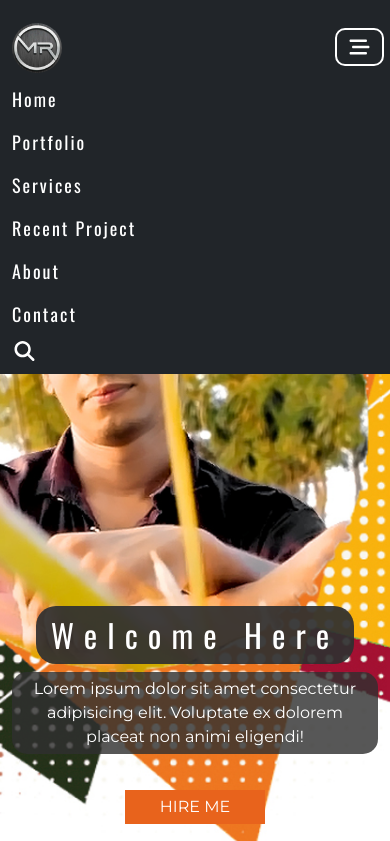
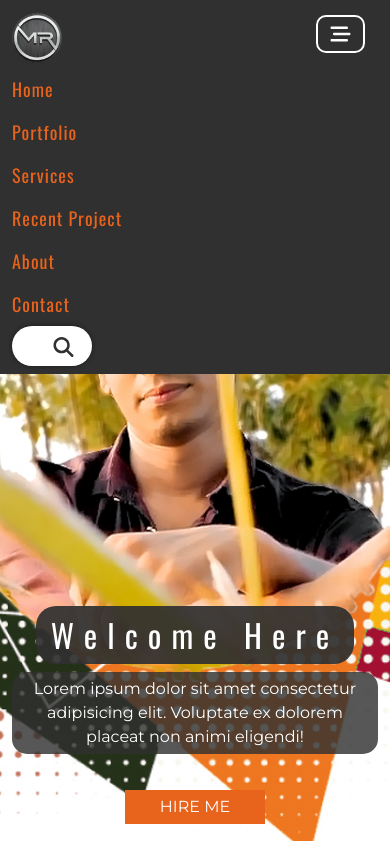
Before and after one commit to md-rasel-mahmud/mizanur-rahman-portfolio, a plain HTML site: page index.html in a window 390 px wide. Both pictures are taken after a click on the button "Toggle navigation". Shown: the top 841 px of the page. Drawn offline with Linux system fonts and the light colour scheme.

Commit message:
Navber upgreted

```diff
--- a/css/responsive.css
+++ b/css/responsive.css
@@ -1,6 +1,6 @@
 @media (max-width: 821px) {
     .banner-bg{
-        background-position: top right 12%;
+        background-position: top right 18%;
     }
     .banner-content{
         align-items: center;
@@ -27,4 +27,49 @@
     .rp-responsive{
         flex-direction: column-reverse;
     }
+    .scrolling-active{
+        color: #fff;
+        background: #303030;
+    }
+    .search input{
+        background: #fff;
+        border: none;
+    }
+    .search a {
+        top: 15%;
+    }
+    .scrolling-active .search input{
+        background: #fff;
+        border: none
+    }.scrolling-active .search a{
+        color: #000;
+    }
+    .navbar-toggler-icon{
+        height: auto;
+        width: auto;
+    }
+    nav::before{
+        background: #303030;
+        filter: blur(0);
+    }
 }
+@media(max-width: 768px){
+    .banner-bg {
+        background-position: top right 4%;
+    }
+}
+@media(max-width: 576px){
+    .banner-bg {
+        background-position: top right 10%;
+    }
+}
+@media(max-width: 496px){
+    .banner-bg {
+        background-position: top right 16%;
+    }
+}
+@media(max-width: 360px){
+    .banner-bg {
+        background-position: top right 20%;
+    }
+}
--- a/css/style.css
+++ b/css/style.css
@@ -1,7 +1,8 @@
 *{
     margin:0;
     padding: 0;
-    /* border: 5px solid red; */
+    transition: all ease .5s;
+    scroll-behavior: smooth;
 }
 
 /* Local font link  */
@@ -24,37 +25,103 @@
     background-size: cover;
     height: 100vh;
 }
+nav{
+    position: relative;
+    z-index: 2;
+}
+nav::before{
+    content: "";
+    position: absolute;
+    width: 100%;
+    height: 100%;
+    top: 0;
+    left: 0;
+    /* background-color: #000; */
+    z-index: -1;
+    filter: blur(5px);
+    background: #30303034;
 
+}
 .navbar-brand img{
     width: 50px;
     height: 50px;
     border-radius: 50%;
-    margin-top: 20%;
 }
 .nav-link{
-    color: #fff;
+    color: #e8631c;
     font-family: Heading;
-    letter-spacing: 2px;
+    letter-spacing: 1px;
     text-transform: capitalize;
     font-size: 18px;
 }
 .nav-link:hover{
-    color: #e8631c;
+    color: #fff;
 }
 .fa-bars-staggered{
     color: #fff;
     border: 2px solid #fff;
     padding: 7px 10px;
     border-radius: 10px;
+    transition: all ease .4s !important;
+    margin-top: -15%;
 }
 .navbar-toggler:focus {
     text-decoration: none;
     outline: 0;
     box-shadow: none;
 }
+.search input{
+    outline: none;
+    border: none;
+    border-radius: 50px;
+    padding: 8px 15px;
+    background-color: transparent;
+    border: 2px solid #303030;
+    width: 100%;
+    box-shadow: 0 0 5px rgba(0, 0, 0, 0.432);
+}
+.search{
+    position: relative;
+    width: 5rem;
+}
 .search a{
+    position: absolute;
+    top: 20%;
+    right: 20%;
+    color: #303030;
+    font-size: 20px;
+    transition: all ease .1s !important;
+
+}
+.search a:hover{
     color: #fff;
-    font-size: 20px;
+}
+
+/* Scroll to navigation background change */
+
+.scrolling-active{
+    background-color: #303030;
+    color: #fff;
+    transition: all ease .8s !important;
+
+}
+.scrolling-active .nav-link{
+    color: #fff;
+}
+.scrolling-active .search a{
+    color: #fff;
+    transition: all ease .1s !important;
+}
+
+.scrolling-active .nav-link:hover{
+    color: #e8631c;
+}
+.scrolling-active .search a:hover{
+    color: #e8631c;
+}
+.scrolling-active .search input{
+    border: 2px solid #fff;
+    color: #fff;
 }
     /* Banner Content */
 
@@ -179,10 +246,6 @@
 .s-card{
     background-color: #e8631c;
     border-radius: 6px;
-    /* display: flex;
-    justify-content: center;
-    align-items: center;
-    flex-direction: column; */
 
 }
 
@@ -197,7 +260,7 @@
     outline: none;
     text-transform: uppercase;
     color: #fff;
-    padding: 5px 85px;
+    padding: 5px 32%;
     font-family: Heading;
     margin: 20px auto;
 
@@ -276,7 +339,11 @@
 .p-width{
 padding: 0 !important;
 }
+
+
 /* Contact Area  */
+
+
 #contact{
     background: url('../images/shape3.png');
     background-position: center center;
@@ -319,7 +386,7 @@ padding: 0 !important;
     text-transform: uppercase;
     font-family: Heading;
     letter-spacing: 2px;
-    /* width: 10px; */
+
     margin-top: 5px;
     text-align: center;
 }
--- a/index.html
+++ b/index.html
@@ -19,7 +19,7 @@
                 <!-- Banner  -->
 
     <section class="banner-bg" id="banner">
-        <nav class="navbar navbar-expand-lg  fixed-top bg-dark">
+        <nav class="navbar navbar-expand-lg  fixed-top">
             <div class="container">
                 <a class="navbar-brand" href="#">
                   <img src="images/logo.png" class="img-fluid" alt="">
@@ -52,6 +52,7 @@
                 </ul>
               </div>
               <div class="search">
+                  <input  type="text">
                   <a href="#"><i class="fa-solid fa-magnifying-glass"></i></a>
               </div>
             </div>
--- a/js/script.js
+++ b/js/script.js
@@ -1,3 +1,10 @@
+// Scrole background
+
+window.addEventListener('scroll', function () {
+    let header = document.querySelector('nav');
+    header.classList.toggle('scrolling-active', window.scrollY > 0);
+})
+
 
 // Digit counter
 
@@ -34,7 +41,7 @@ function updated3(){
 }
 
 
-// status
+//Contact click status
 
 function show(){
     var show = document.querySelector(".success").style.display = "inline-block";
```
